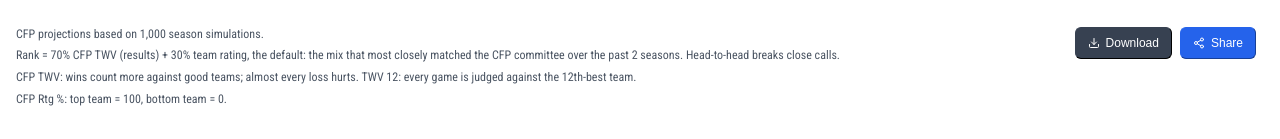
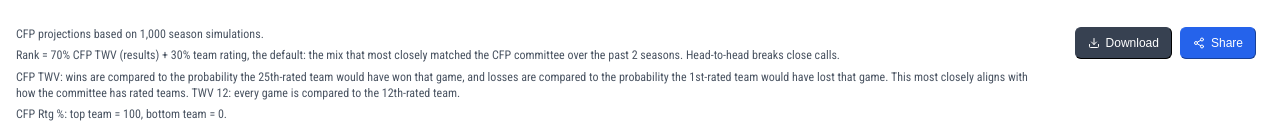
Before and after one commit to jgt7405/analytics-frontend, a Next.js app: page /football/home in a window 1280 px wide. Shown: the part 793-932 px from the top of the page. Built offline with nearby package versions, Linux system fonts and the light colour scheme; no server answers.

Commit message:
Football home: explain CFP TWV win/loss comparison
Co-Authored-By: Claude Opus 5.5 <noreply@anthropic.com>

```diff
--- a/src/app/football/home/FootballHomeContent.tsx
+++ b/src/app/football/home/FootballHomeContent.tsx
@@ -261,9 +261,12 @@ export default function FootballHomeContent({ initialData }: { initialData?: Pla
                         Head-to-head breaks close calls.
                       </div>
                       <div style={{ marginTop: "6px" }}>
-                        CFP TWV: wins count more against good teams; almost
-                        every loss hurts. TWV 12: every game is judged against
-                        the 12th-best team.
+                        CFP TWV: wins are compared to the probability the
+                        25th-rated team would have won that game, and losses
+                        are compared to the probability the 1st-rated team
+                        would have lost that game. This most closely aligns
+                        with how the committee has rated teams. TWV 12: every
+                        game is compared to the 12th-rated team.
                       </div>
                       <div style={{ marginTop: "6px" }}>
                         CFP Rtg %: top team = 100, bottom team = 0.
```
